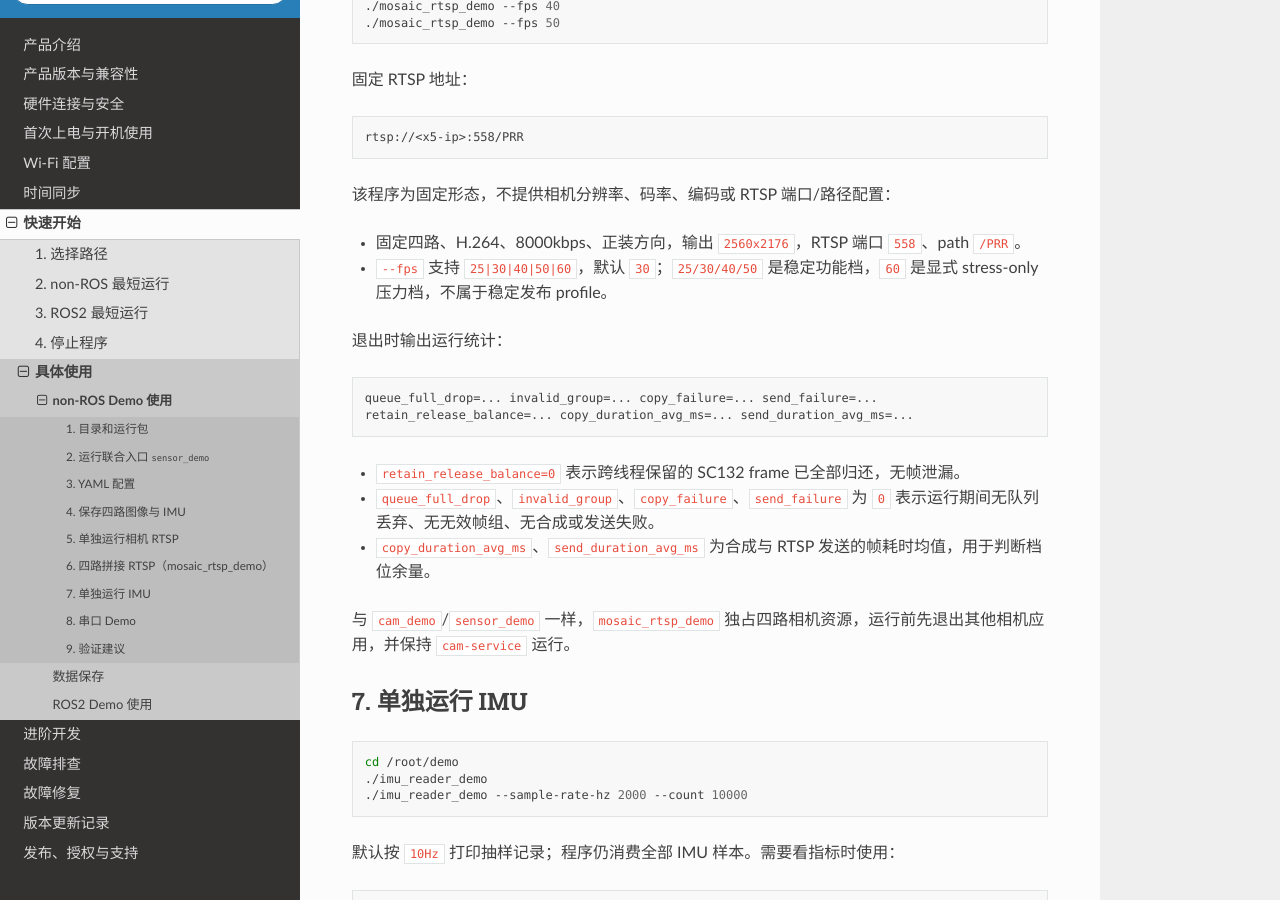
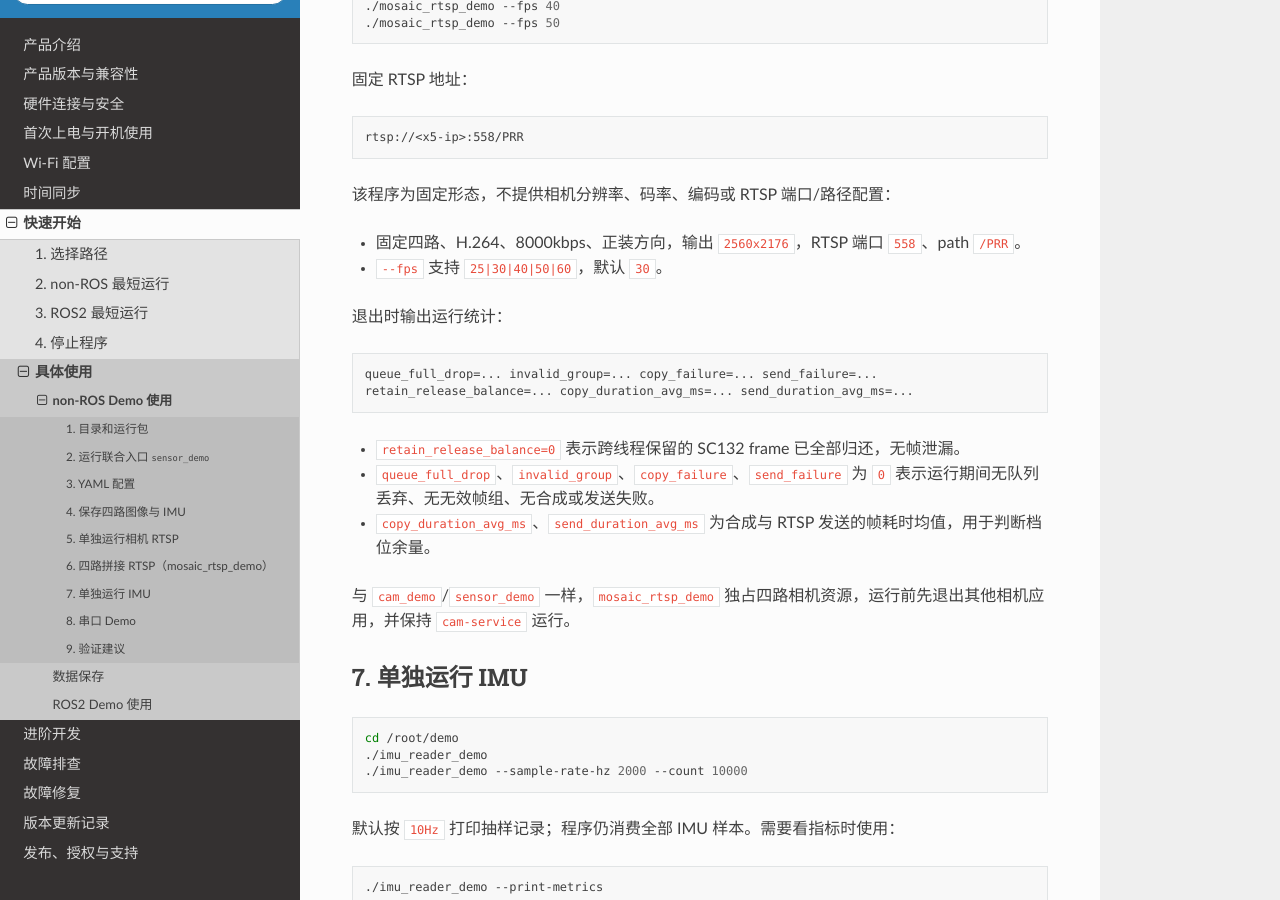
Before and after one commit to Hessian-matrix/4P_doc, a Sphinx documentation site: the page built from source/non-ros-demo.md, in a window 1280 px wide and 900 px high, scrolled down 4542 px. Built offline with Sphinx 7.4.7 and the Read the Docs theme 3.1.0, drawn with Linux system fonts in a browser that asks for light colours.

Commit message:
docs(non-ros): 60fps 已过板端验收，移除 stress-only 表述

```diff
--- a/source/non-ros-demo.md
+++ b/source/non-ros-demo.md
@@ -205,7 +205,7 @@ rtsp://<x5-ip>:558/PRR
 该程序为固定形态，不提供相机分辨率、码率、编码或 RTSP 端口/路径配置：
 
 - 固定四路、H.264、8000kbps、正装方向，输出 `2560x2176`，RTSP 端口 `558`、path `/PRR`。
-- `--fps` 支持 `25|30|40|50|60`，默认 `30`；`25/30/40/50` 是稳定功能档，`60` 是显式 stress-only 压力档，不属于稳定发布 profile。
+- `--fps` 支持 `25|30|40|50|60`，默认 `30`。
 
 退出时输出运行统计：
 
```
